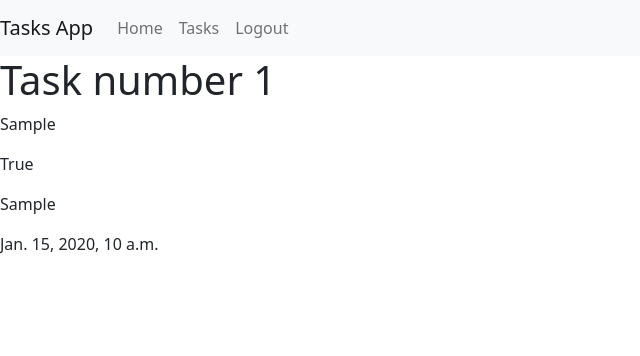
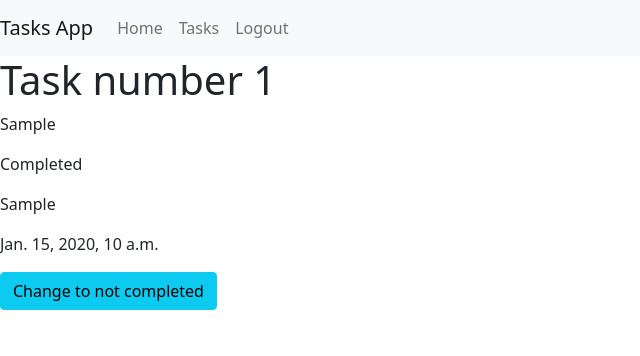
Before and after one commit to JorgeAliste/task_management, a Django app: page /tasks/1 in a window 1280 px wide. Shown: the top 356 px of the page, without its empty margins (0-640 px from the left). Run offline with Django 4.2, Linux system fonts and the light colour scheme; a user stored in the database is signed in; tables that the repository leaves empty hold one stand-in row (values such as "Sample post").

Commit message:
Now the user can change the task status

```diff
--- a/taskManagement/taskManagementApp/templates/task.html
+++ b/taskManagement/taskManagementApp/templates/task.html
@@ -6,7 +6,13 @@
 {% block content %}
     <h1>Task number {{ task.id }}</h1>
     <p>{{ task.task }}</p>
-    <p>{{ task.completed }}</p>
+    <p>{{ task.completed|yesno:"Completed, Not completed" }}</p>
     <p>{{ task.priority }}</p>
     <p>{{ task.time_date }}</p>
+
+    <form method="post" action="{% url 'task_page' task.id %}">
+        {% csrf_token %}
+        <button class="btn btn-info"
+                name="change_status">{{ task.completed|yesno:"Change to not completed, Change to completed" }}</button>
+    </form>
 {% endblock %}
--- a/taskManagement/taskManagementApp/templates/task_list.html
+++ b/taskManagement/taskManagementApp/templates/task_list.html
@@ -18,7 +18,7 @@
                     <a href="{% url 'task_page' task.id %}">{{ task.task }}</a>
                 </td>
                 <td>
-                    {{ task.completed }}
+                    {{ task.completed|yesno:"Completed, Not completed" }}
                 </td>
                 <td>
                     <a href="{% url 'delete' task.id %}">Delete</a>
--- a/taskManagement/taskManagementApp/views.py
+++ b/taskManagement/taskManagementApp/views.py
@@ -37,6 +37,11 @@ def tasks(request, task_pk):
 
     if request.user == task.user:
 
+        if request.method == 'POST':
+            if 'change_status' in request.POST:
+                task.completed = not task.completed
+                task.save()
+
         return render(request, 'task.html', {'task': task})
     else:
         raise PermissionDenied()
```
Also changed, not shown: taskManagement/dddb.sqlite3 (deleted), 1 other file.
